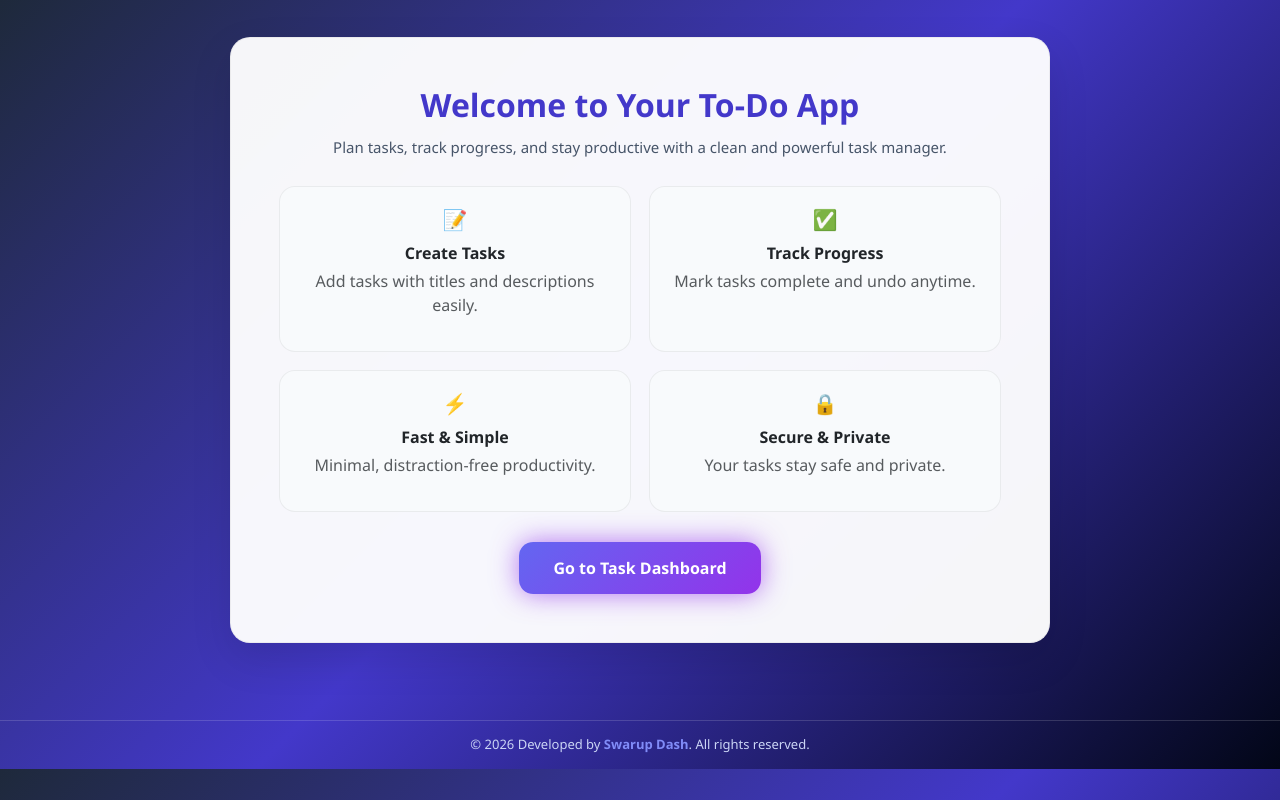
After one commit to SwarupD21/Todo-List, a Django app: page / in a window 1280 px wide. The commit adds this page. Run offline with Django 4.2, Linux system fonts and the light colour scheme.

Commit message:
UI/UX fixing

```diff
--- /dev/null
+++ b/todo/list/templates/home.html
@@ -0,0 +1,188 @@
+{% extends "layout.html" %}
+{% block title %}Home{% endblock %}
+
+{% block content %}
+
+<style>
+/* Background */
+body {
+  background: linear-gradient(135deg, #1e293b, #4338ca, #020617);
+  font-family: "Segoe UI", system-ui, sans-serif;
+  overflow-x: hidden;
+}
+
+/* Center Layout */
+.home-container {
+  min-height: 85vh;
+  display: flex;
+  justify-content: center;
+  align-items: center;
+  padding: 28px;
+}
+
+/* 3D Glass Card */
+.home-card {
+  width: 100%;
+  max-width: 820px;
+  background: rgba(255,255,255,0.96);
+  border-radius: 20px;
+  border: 1px solid rgba(0,0,0,0.05);
+  box-shadow: 0 16px 40px rgba(0,0,0,0.12);
+  padding: 48px;
+  text-align: center;
+  transition: 0.35s ease;
+  transform-style: preserve-3d;
+  animation: fadeUp 0.7s ease;
+}
+
+/* 3D Hover Tilt */
+.home-card:hover {
+  transform: rotateX(6deg) rotateY(-6deg) scale(1.02);
+  box-shadow: 0 22px 60px rgba(99,102,241,0.28);
+}
+
+/* Title */
+.home-title {
+  font-size: 32px;
+  font-weight: 900;
+  color: #4338ca;
+  margin-bottom: 12px;
+}
+
+/* Subtitle */
+.home-subtitle {
+  font-size: 15px;
+  color: #475569;
+  margin-bottom: 28px;
+}
+
+/* Feature Grid */
+.feature-grid {
+  display: grid;
+  grid-template-columns: repeat(auto-fit, minmax(230px, 1fr));
+  gap: 18px;
+  margin-top: 10px;
+}
+
+/* Feature Tile */
+.feature-card {
+  background: #f8fafc;
+  border-radius: 16px;
+  padding: 18px;
+  border: 1px solid rgba(0,0,0,0.06);
+  transition: 0.25s ease;
+  transform-style: preserve-3d;
+}
+
+.feature-card:hover {
+  transform: translateY(-8px) scale(1.03);
+  box-shadow: 0 12px 28px rgba(99,102,241,0.18);
+}
+
+/* Feature Icons */
+.feature-icon {
+  font-size: 20px;
+  margin-bottom: 6px;
+}
+
+/* CTA Button */
+.home-btn {
+  display: inline-block;
+  margin-top: 30px;
+  padding: 14px 34px;
+  border-radius: 14px;
+  background: linear-gradient(135deg, #6366f1, #9333ea);
+  color: white;
+  font-weight: 700;
+  text-decoration: none;
+  transition: 0.25s ease;
+  animation: glowPulse 2s infinite alternate;
+}
+
+.home-btn:hover {
+  transform: scale(1.07);
+  box-shadow: 0 14px 32px rgba(99,102,241,0.55);
+}
+
+/* Fade Up Animation */
+@keyframes fadeUp {
+  from { opacity: 0; transform: translateY(25px); }
+  to { opacity: 1; transform: translateY(0); }
+}
+
+/* Glow Button */
+@keyframes glowPulse {
+  from { box-shadow: 0 0 12px rgba(99,102,241,0.3); }
+  to { box-shadow: 0 0 28px rgba(147,51,234,0.7); }
+}
+
+/* Footer */
+.site-footer {
+  margin-top: 40px;
+  padding: 14px;
+  text-align: center;
+  font-size: 13px;
+  color: #cbd5f5;
+  border-top: 1px solid rgba(255,255,255,0.15);
+}
+
+.site-footer span {
+  color: #818cf8;
+  font-weight: 600;
+}
+</style>
+
+<div class="home-container">
+
+  <div class="home-card">
+
+    <h1 class="home-title">Welcome to Your To-Do App</h1>
+    <p class="home-subtitle">
+      Plan tasks, track progress, and stay productive with a clean and powerful task manager.
+    </p>
+
+    <!-- Features -->
+    <div class="feature-grid">
+
+      <div class="feature-card">
+        <div class="feature-icon">📝</div>
+        <strong>Create Tasks</strong>
+        <p class="text-muted mt-1">Add tasks with titles and descriptions easily.</p>
+      </div>
+
+      <div class="feature-card">
+        <div class="feature-icon">✅</div>
+        <strong>Track Progress</strong>
+        <p class="text-muted mt-1">Mark tasks complete and undo anytime.</p>
+      </div>
+
+      <div class="feature-card">
+        <div class="feature-icon">⚡</div>
+        <strong>Fast & Simple</strong>
+        <p class="text-muted mt-1">Minimal, distraction-free productivity.</p>
+      </div>
+
+      <!-- NEW FEATURE -->
+      <div class="feature-card">
+        <div class="feature-icon">🔒</div>
+        <strong>Secure & Private</strong>
+        <p class="text-muted mt-1">Your tasks stay safe and private.</p>
+      </div>
+
+    </div>
+
+    <!-- CTA -->
+    <a href="{% url 'task' %}" class="home-btn">
+      Go to Task Dashboard
+    </a>
+
+  </div>
+
+</div>
+
+<!-- Footer -->
+<footer class="site-footer">
+  © 2026 Developed by <span>Swarup Dash</span>. All rights reserved.
+</footer>
+
+{% endblock %}
--- a/todo/list/templates/taskform.html
+++ b/todo/list/templates/taskform.html
@@ -64,7 +64,7 @@ body {
   <header class="d-flex flex-wrap align-items-center justify-content-between py-3 mb-4 border-bottom header-text">
 
     <ul class="nav col-md-auto mb-2 justify-content-center">
-      <li><a href="{% url 'task' %}" class="nav-link px-2 text-indigo-300 fw-semibold">Home</a></li>
+      <li><a href="{% url 'home' %}" class="nav-link px-2 text-indigo-300 fw-semibold">Home</a></li>
     </ul>
 
     <div class="text-end">
--- a/todo/list/urls.py
+++ b/todo/list/urls.py
@@ -3,6 +3,7 @@ from django.urls import path,include
 from . import views
 
 urlpatterns = [
+    path('', views.home, name='home'),
     path('task',views.task,name="task"),
     path('login',views.logged_in,name="logged_in"),
     path('register',views.register,name="register"),
--- a/todo/list/views.py
+++ b/todo/list/views.py
@@ -7,6 +7,9 @@ from django.contrib.auth.decorators import login_required
 from django.contrib.auth import decorators
 
 # Create your views here.
+def home(request):
+    return render(request, "home.html")
+
 @login_required
 def task(request):
     if request.method == "POST":
--- a/todo/todo/settings.py
+++ b/todo/todo/settings.py
@@ -123,8 +123,8 @@ STATICFILES_DIRS = [os.path.join(BASE_DIR, 'static')]
 MEDIA_URL = '/media/'
 MEDIA_ROOT = os.path.join(BASE_DIR, 'media')
 
-LOGIN_URL = "/list/login"
-LOGIN_REDIRECT_URL = "/list/"
+LOGIN_URL = '/login'
+LOGIN_REDIRECT_URL = '/task'
 LOGOUT_REDIRECT_URL = "login"
 
 # Default primary key field type
--- a/todo/todo/urls.py
+++ b/todo/todo/urls.py
@@ -18,6 +18,7 @@ from django.contrib import admin
 from django.urls import path,include
 from django.conf import settings
 from django.conf.urls.static import static
+from django.shortcuts import redirect
 
 urlpatterns = [
     path('admin/', admin.site.urls),
```
